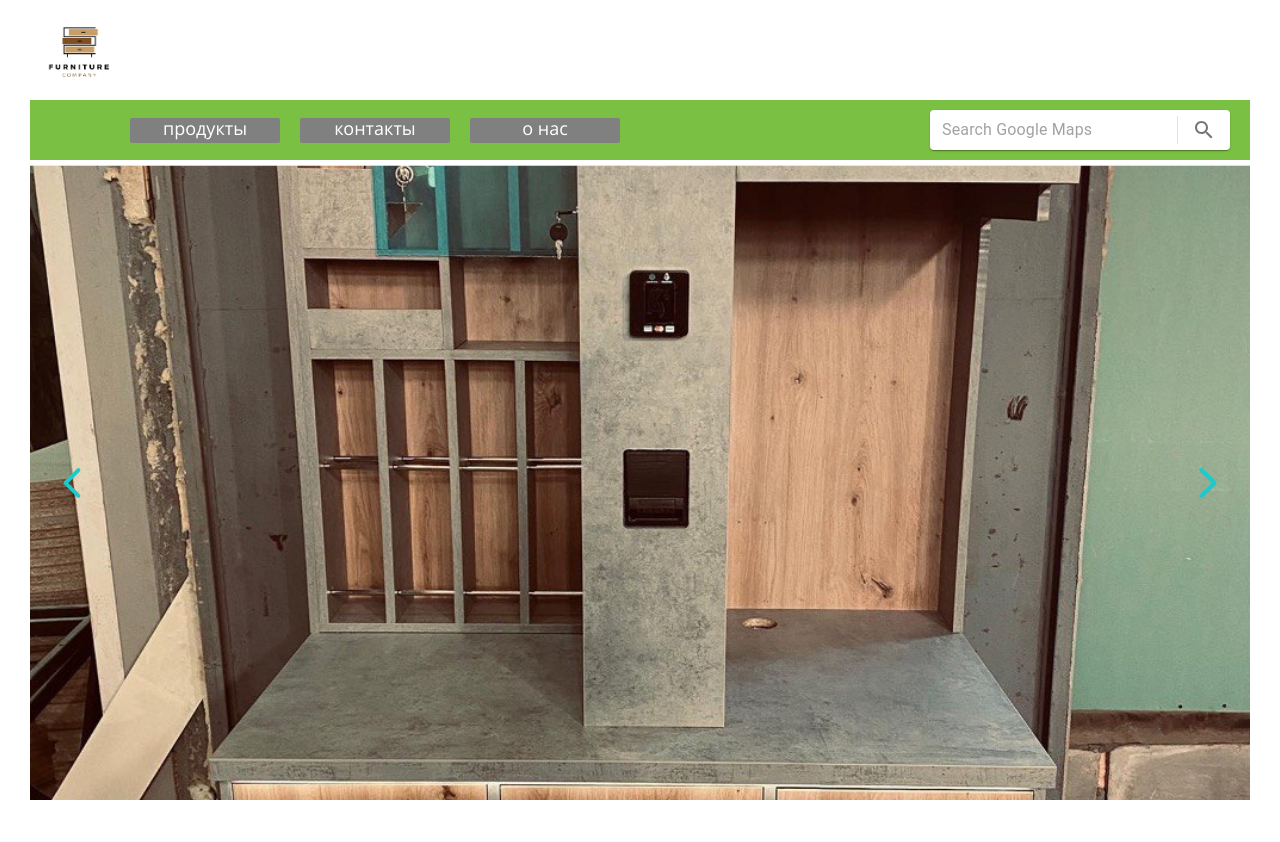
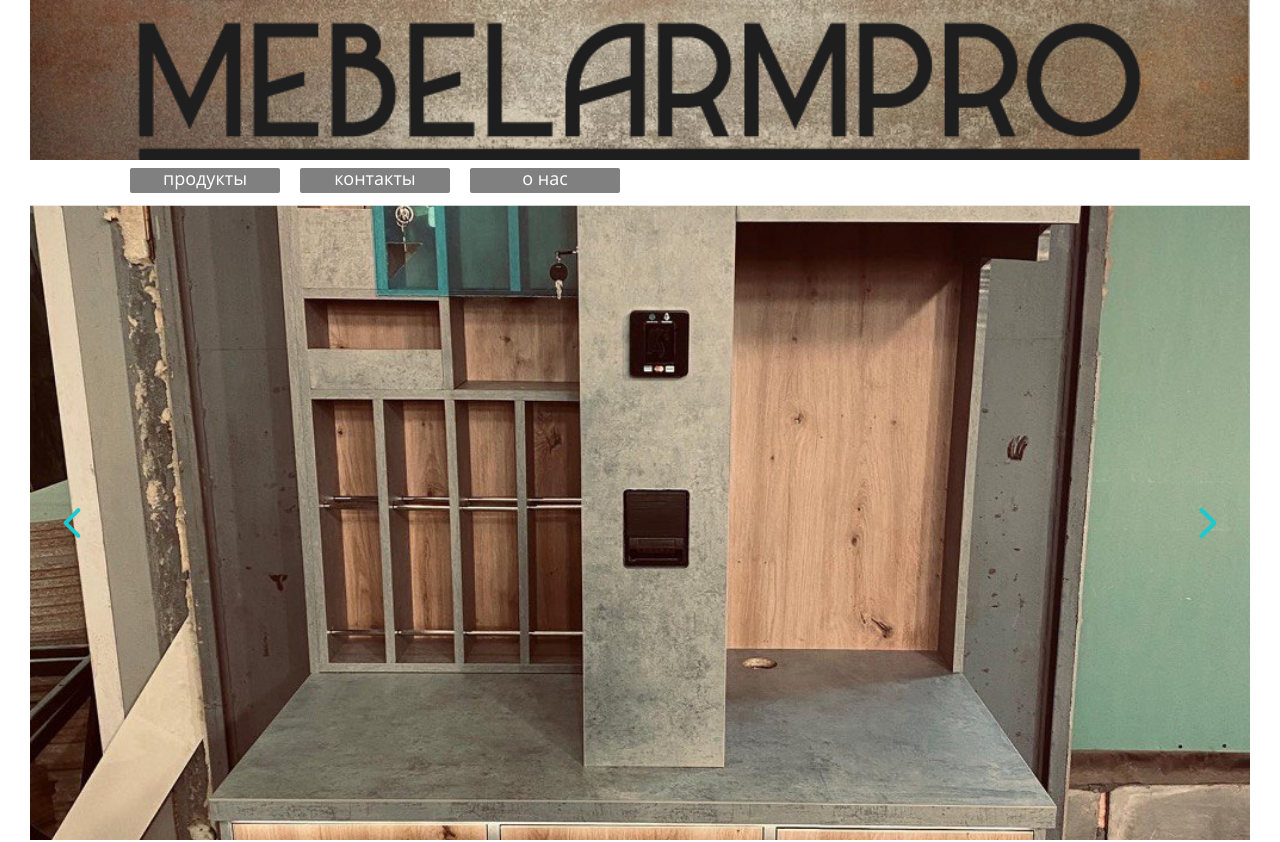
Before and after one commit to Sgalstyan06/furniture, a Next.js app: page / in a window 1280 px wide. Shown: the top 842 px of the page. Built offline with nearby package versions, Linux system fonts and the light colour scheme.

Commit message:
change header logo and some styles

```diff
--- a/component/Header/Header.styles.tsx
+++ b/component/Header/Header.styles.tsx
@@ -15,6 +15,12 @@ export const MainContainer = styled.div`
   background: white;
 `;
 
+export const LogoWrapper = styled.div`
+  position: relative;
+  width: 100%;
+  height: 160px;
+`;
+
 export const HamburgerLogoWrapper = styled.div`
   display: flex;
   justify-content: space-between;
@@ -22,15 +28,16 @@ export const HamburgerLogoWrapper = styled.div`
 export const HamburgerWrapper = styled.div`
   display: none;
   @media screen and (max-width: 768px) {
-    display: block;
+    display: grid;
+    justify-content: flex-end;
+    padding-left: 20px;
   }
 `;
 export const Header = styled.div<IProducts>`
-  background: ${prop("theme.color.searchBackgroundColor")};
-  height: 60px;
+  // background: ${prop("theme.color.searchBackgroundColor")};
+  height: 40px;
   display: flex;
   justify-content: space-between;
-  align-items: center;
   padding: 0 20px;
   color: white;
   @media screen and (min-width: 1050px) {
@@ -38,6 +45,7 @@ export const Header = styled.div<IProducts>`
   }
   @media screen and (max-width: 768px) {
     justify-content: center;
+    height: auto;
   }
 `;
 export const LinkWrapper = styled.div<IProducts>`
--- a/component/Header/Header.tsx
+++ b/component/Header/Header.tsx
@@ -19,12 +19,19 @@ const Header = () => {
   return (
     <Styled.MainContainer id="header">
       <Styled.HamburgerLogoWrapper>
-        <Image src="/logo.png" width="100px" height="100px" alt="logo" />
-        <Styled.HamburgerWrapper
-          onClick={() => setOpenHamburger((prev) => !prev)}
-        >
-          <Hamburger />
-        </Styled.HamburgerWrapper>
+        <Styled.LogoWrapper>
+          <Image
+            src="/mebelarmpro.png"
+            layout="fill"
+            objectFit="cover"
+            alt="logo"
+          />
+          <Styled.HamburgerWrapper
+            onClick={() => setOpenHamburger((prev) => !prev)}
+          >
+            <Hamburger />
+          </Styled.HamburgerWrapper>
+        </Styled.LogoWrapper>
       </Styled.HamburgerLogoWrapper>
       <Styled.Header isOpen={openHamburger}>
         <Styled.LinkWrapper isOpen={openHamburger}>
@@ -46,7 +53,7 @@ const Header = () => {
             <Link href="#aboutUs">о нас</Link>
           </Styled.About>
         </Styled.LinkWrapper>
-        <Search />
+        {/* <Search /> */}
       </Styled.Header>
     </Styled.MainContainer>
   );
--- a/sections/ServiceSection/ServiceSection.styles.tsx
+++ b/sections/ServiceSection/ServiceSection.styles.tsx
@@ -21,6 +21,7 @@ export const CarouselDescriptionWrapper = styled.div`
   gap: 20px;
   @media screen and (max-width: 680px) {
     grid-template-columns: 1fr;
+    grid-template-rows: 320px;
   }
 `;
 
```
Also changed, not shown: public/mebelarmpro.png (added).
